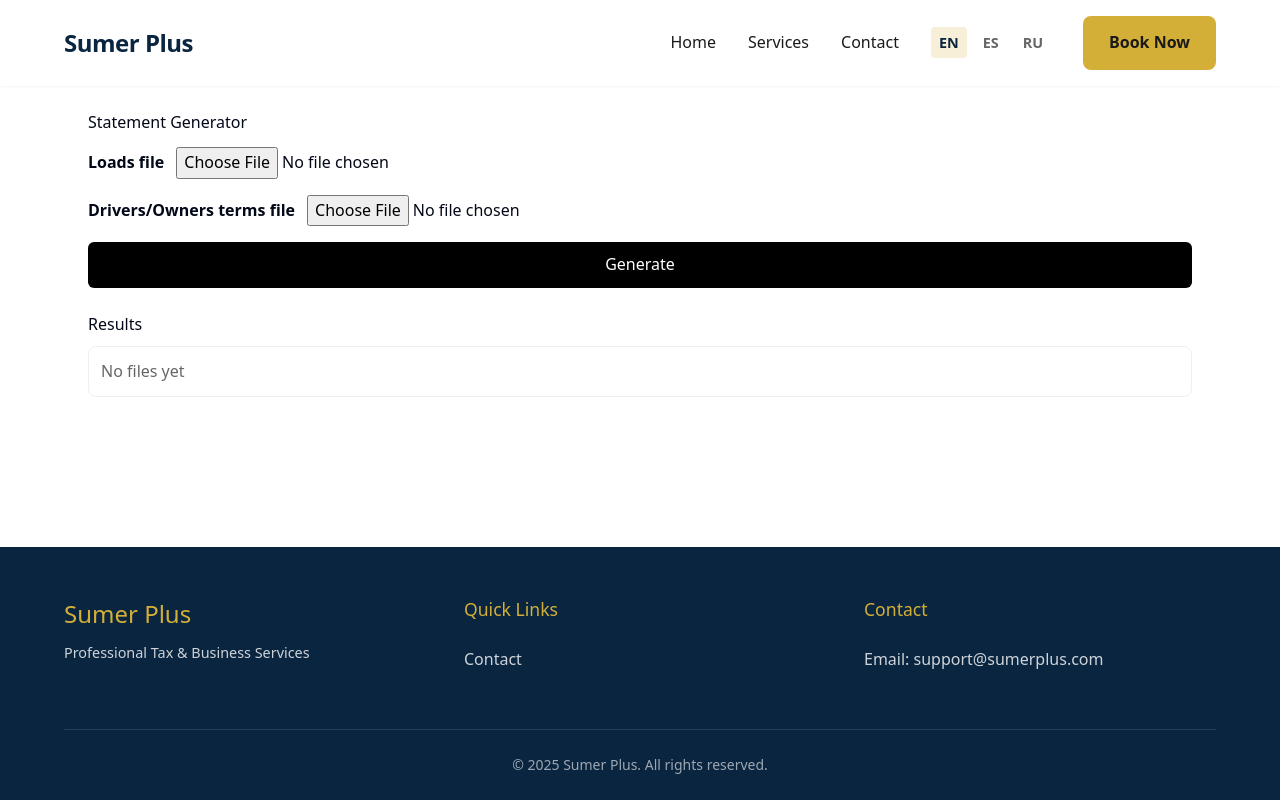
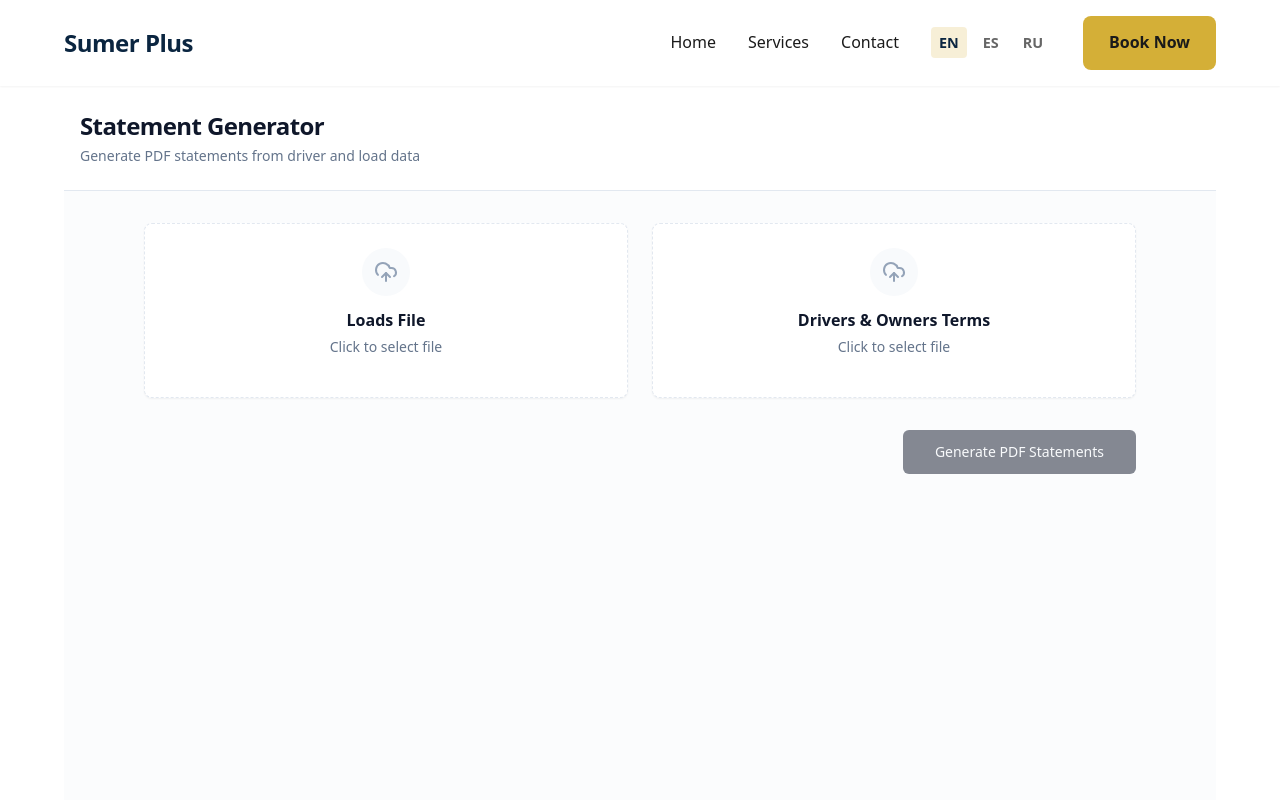
Before and after one commit to QASchoolUSA/Sumer-Plus, a Next.js app: page /en/statement-generator in a window 1280 px wide. Shown: the top 800 px of the page. Built offline with nearby package versions, Linux system fonts and the light colour scheme.

Commit message:
feat: Add Button and Input UI components and refactor StatementGeneratorClient for enhanced file upload and sheet selection.

```diff
--- a/src/app/[lang]/statement-generator/page.js
+++ b/src/app/[lang]/statement-generator/page.js
@@ -1,8 +1,34 @@
 import { getDictionary } from "../../../i18n/get-dictionary";
 import StatementGeneratorClient from "../../../components/StatementGenerator/StatementGeneratorClient";
+import { Card } from "@/components/ui/card";
 
 export default async function StatementGeneratorPage({ params }) {
-  const { lang } = await params;
+  const resolvedParams = await params;
+  const lang = resolvedParams.lang;
   const dict = await getDictionary(lang);
-  return <StatementGeneratorClient lang={lang} dict={dict} />;
+
+  return (
+    <div className="min-h-screen bg-slate-50/50">
+      {/* Simple, Professional Header */}
+      <header className="bg-white border-b border-slate-200 sticky top-0 z-10">
+        <div className="container mx-auto px-4 py-4 md:py-6">
+          <div className="flex items-center justify-between">
+            <div>
+              <h1 className="text-xl md:text-2xl font-bold tracking-tight text-slate-900">
+                Statement Generator
+              </h1>
+              <p className="text-sm text-slate-500 mt-1">
+                Generate PDF statements from driver and load data
+              </p>
+            </div>
+          </div>
+        </div>
+      </header>
+
+      {/* Main Content */}
+      <main className="container mx-auto px-4 py-8 max-w-5xl">
+        <StatementGeneratorClient lang={lang} dict={dict} />
+      </main>
+    </div>
+  );
 }
--- a/src/components/StatementGenerator/StatementGeneratorClient.js
+++ b/src/components/StatementGenerator/StatementGeneratorClient.js
@@ -1,6 +1,19 @@
 "use client";
 
-import { useState } from "react";
+import { useState, useRef } from "react";
+import {
+  FileSpreadsheet,
+  UploadCloud,
+  CheckCircle2,
+  FileText,
+  Download,
+  Eye,
+  AlertCircle,
+  Loader2
+} from "lucide-react";
+import { Button } from "@/components/ui/button";
+import { Card, CardContent, CardHeader, CardTitle, CardDescription } from "@/components/ui/card";
+import { cn } from "@/lib/utils";
 
 export default function StatementGeneratorClient({ lang }) {
   const [loading, setLoading] = useState(false);
@@ -19,6 +32,9 @@ export default function StatementGeneratorClient({ lang }) {
   const [selectedOwnersSheet, setSelectedOwnersSheet] = useState("");
   const [termsSheetsLoading, setTermsSheetsLoading] = useState(false);
   const [termsSheetsError, setTermsSheetsError] = useState("");
+
+  const loadsInputRef = useRef(null);
+  const termsInputRef = useRef(null);
 
   async function onSubmit(e) {
     e.preventDefault();
@@ -120,68 +136,175 @@ export default function StatementGeneratorClient({ lang }) {
     });
   }
 
-  return (
-    <div style={{ padding: "24px", maxWidth: 1200, margin: "0 auto" }}>
-      <h1 style={{ marginBottom: 12 }}>Statement Generator</h1>
-      <form onSubmit={onSubmit} style={{ display: "grid", gap: 16 }}>
-        <div style={{ display: "flex", gap: 12, alignItems: "center", flexWrap: "wrap" }}>
-          <strong>Loads file</strong>
+  const FileUploadBox = ({ title, file, setFile, onFileChange, loading, error, sheets, selectedSheet, setSelectedSheet, inputRef, type }) => (
+    <Card className={cn("relative transition-all duration-200", file ? "border-slate-200" : "border-dashed hover:bg-slate-50/50")}>
+      <CardContent className="p-6">
+        <div
+          className="flex flex-col items-center justify-center text-center cursor-pointer"
+          onClick={() => !file && inputRef.current?.click()}
+        >
+          <div className={cn("p-3 rounded-full mb-3", file ? "bg-green-50 text-green-600" : "bg-slate-50 text-slate-400")}>
+            {file ? <CheckCircle2 className="h-6 w-6" /> : <UploadCloud className="h-6 w-6" />}
+          </div>
+
+          <h3 className="font-semibold text-slate-900 mb-1">{title}</h3>
+
+          {!file && (
+            <p className="text-sm text-slate-500 mb-4">Click to select file</p>
+          )}
+
+          {file && (
+            <div className="flex items-center gap-2 text-sm text-slate-600 bg-slate-100 px-3 py-1 rounded-full mb-4">
+              <FileSpreadsheet className="h-3.5 w-3.5" />
+              <span className="truncate max-w-[200px]">{file.name}</span>
+              <button
+                onClick={(e) => {
+                  e.stopPropagation();
+                  setFile(null);
+                  setResults([]);
+                }}
+                className="ml-1 hover:text-red-500"
+              >
+                ×
+              </button>
+            </div>
+          )}
+
           <input
+            ref={inputRef}
             type="file"
             accept=".xls,.xlsx"
-            onChange={async (e) => {
+            onChange={onFileChange}
+            className="hidden"
+          />
+        </div>
+
+        {/* Sheet Selection Area */}
+        {file && (
+          <div className="mt-4 pt-4 border-t border-slate-100 w-full space-y-4">
+            {error && (
+              <div className="text-sm text-red-500 flex items-center gap-2 justify-center">
+                <AlertCircle className="h-4 w-4" />
+                {error}
+              </div>
+            )}
+
+            {loading ? (
+              <div className="flex items-center justify-center gap-2 text-sm text-slate-500">
+                <Loader2 className="h-4 w-4 animate-spin" />
+                Reading sheets...
+              </div>
+            ) : sheets.length > 0 && (
+              <div className="space-y-3">
+                {type === 'terms' ? (
+                  // Terms File - Drivers & Owners Sheets (Always Selects)
+                  <div className="grid grid-cols-1 md:grid-cols-2 gap-4 text-left">
+                    <div className="space-y-1.5">
+                      <label className="text-xs font-medium text-slate-500 uppercase">Drivers Sheet</label>
+                      <select
+                        value={selectedSheet.drivers}
+                        onChange={(e) => setSelectedSheet.setDrivers(e.target.value)}
+                        className="w-full h-9 rounded-md border border-input bg-transparent px-3 py-1 text-sm shadow-sm transition-colors focus-visible:outline-none focus-visible:ring-1 focus-visible:ring-ring disabled:cursor-not-allowed disabled:opacity-50"
+                      >
+                        {sheets.map((name) => (
+                          <option key={name} value={name}>{name}</option>
+                        ))}
+                      </select>
+                    </div>
+                    <div className="space-y-1.5">
+                      <label className="text-xs font-medium text-slate-500 uppercase">Owners Sheet</label>
+                      <select
+                        value={selectedSheet.owners}
+                        onChange={(e) => setSelectedSheet.setOwners(e.target.value)}
+                        className="w-full h-9 rounded-md border border-input bg-transparent px-3 py-1 text-sm shadow-sm transition-colors focus-visible:outline-none focus-visible:ring-1 focus-visible:ring-ring disabled:cursor-not-allowed disabled:opacity-50"
+                      >
+                        {sheets.map((name) => (
+                          <option key={name} value={name}>{name}</option>
+                        ))}
+                      </select>
+                    </div>
+                  </div>
+                ) : (
+                  // Loads File - Single Sheet
+                  <div className="space-y-1.5 text-left">
+                    <label className="text-xs font-medium text-slate-500 uppercase">Select Sheet</label>
+                    {sheets.length <= 8 ? (
+                      <div className="flex flex-wrap gap-2">
+                        {sheets.map((name) => (
+                          <button
+                            type="button"
+                            key={name}
+                            onClick={() => setSelectedSheet(name)}
+                            className={cn(
+                              "px-3 py-1.5 text-sm rounded-md border transition-all",
+                              selectedSheet === name
+                                ? "bg-slate-900 text-white border-slate-900 shadow-sm"
+                                : "bg-white text-slate-600 border-slate-200 hover:border-slate-300 hover:bg-slate-50"
+                            )}
+                          >
+                            {name}
+                          </button>
+                        ))}
+                      </div>
+                    ) : (
+                      <select
+                        value={selectedSheet}
+                        onChange={(e) => setSelectedSheet(e.target.value)}
+                        className="w-full h-9 rounded-md border border-input bg-transparent px-3 py-1 text-sm shadow-sm transition-colors focus-visible:outline-none focus-visible:ring-1 focus-visible:ring-ring disabled:cursor-not-allowed disabled:opacity-50"
+                      >
+                        {sheets.map((name) => (
+                          <option key={name} value={name}>{name}</option>
+                        ))}
+                      </select>
+                    )}
+                  </div>
+                )}
+              </div>
+            )}
+          </div>
+        )}
+      </CardContent>
+    </Card>
+  );
+
+  return (
+    <div className="space-y-8">
+      <form onSubmit={onSubmit} className="space-y-8">
+        <div className="grid grid-cols-1 md:grid-cols-2 gap-6">
+          <FileUploadBox
+            title="Loads File"
+            file={loadsFile}
+            setFile={setLoadsFile}
+            inputRef={loadsInputRef}
+            loading={loadsSheetsLoading}
+            error={loadsSheetsError}
+            sheets={loadsSheets}
+            selectedSheet={selectedLoadsSheet}
+            setSelectedSheet={setSelectedLoadsSheet}
+            type="loads"
+            onFileChange={async (e) => {
               const f = e.target.files?.[0] || null;
               setLoadsFile(f);
               setResults([]);
               setError("");
               setLoadsSheets([]);
               setSelectedLoadsSheet("");
-              if (f) {
-                await fetchSheets(f, setLoadsSheets, setSelectedLoadsSheet, setLoadsSheetsLoading, setLoadsSheetsError);
-              }
+              if (f) await fetchSheets(f, setLoadsSheets, setSelectedLoadsSheet, setLoadsSheetsLoading, setLoadsSheetsError);
             }}
           />
-          {loadsSheetsLoading ? (
-            <div style={{ padding: "8px 10px" }}>Loading sheets…</div>
-          ) : loadsSheets.length > 0 ? (
-            loadsSheets.length <= 8 ? (
-              <div style={{ display: "flex", gap: 12, flexWrap: "wrap" }}>
-                {loadsSheets.map((name) => (
-                  <label key={name} style={{ display: "flex", alignItems: "center", gap: 6 }}>
-                    <input
-                      type="radio"
-                      name="loads_sheet"
-                      value={name}
-                      checked={selectedLoadsSheet === name}
-                      onChange={(e) => setSelectedLoadsSheet(e.target.value)}
-                    />
-                    {name}
-                  </label>
-                ))}
-              </div>
-            ) : (
-              <select
-                value={selectedLoadsSheet}
-                onChange={(e) => setSelectedLoadsSheet(e.target.value)}
-                style={{ padding: "8px 10px", border: "1px solid #ddd", borderRadius: 6 }}
-              >
-                {loadsSheets.map((name) => (
-                  <option key={name} value={name}>
-                    {name}
-                  </option>
-                ))}
-              </select>
-            )
-          ) : null}
-          {loadsSheetsError ? <div style={{ color: "red" }}>{loadsSheetsError}</div> : null}
-        </div>
 
-        <div style={{ display: "flex", gap: 12, alignItems: "center", flexWrap: "wrap" }}>
-          <strong>Drivers/Owners terms file</strong>
-          <input
-            type="file"
-            accept=".xls,.xlsx"
-            onChange={async (e) => {
+          <FileUploadBox
+            title="Drivers & Owners Terms"
+            file={termsFile}
+            setFile={setTermsFile}
+            inputRef={termsInputRef}
+            loading={termsSheetsLoading}
+            error={termsSheetsError}
+            sheets={termsSheets}
+            selectedSheet={{ drivers: selectedDriversSheet, owners: selectedOwnersSheet }}
+            setSelectedSheet={{ setDrivers: setSelectedDriversSheet, setOwners: setSelectedOwnersSheet }}
+            type="terms"
+            onFileChange={async (e) => {
               const f = e.target.files?.[0] || null;
               setTermsFile(f);
               setResults([]);
@@ -191,13 +314,12 @@ export default function StatementGeneratorClient({ lang }) {
               setSelectedOwnersSheet("");
               if (f) {
                 await fetchSheets(f, setTermsSheets, (first) => {
-                  const driversDefault =
-                    f && first
-                      ? first
-                      : "";
+                  const driversDefault = f && first ? first : "";
                   setSelectedDriversSheet(driversDefault);
                   setSelectedOwnersSheet(driversDefault);
                 }, setTermsSheetsLoading, setTermsSheetsError);
+
+                // Auto-select smart defaults
                 if (Array.isArray(termsSheets) && termsSheets.length > 0) {
                   const driversDefault = termsSheets.find((n) => String(n).toLowerCase() === "drivers") || termsSheets[0] || "";
                   const ownersDefault = termsSheets.find((n) => String(n).toLowerCase() === "owner") || termsSheets[1] || termsSheets[0] || "";
@@ -207,112 +329,74 @@ export default function StatementGeneratorClient({ lang }) {
               }
             }}
           />
-          {termsSheetsLoading ? (
-            <div style={{ padding: "8px 10px" }}>Loading sheets…</div>
-          ) : termsSheets.length > 0 ? (
-            <div style={{ display: "flex", gap: 12, flexWrap: "wrap" }}>
-              <div style={{ display: "flex", alignItems: "center", gap: 6 }}>
-                <span>Drivers:</span>
-                <select
-                  value={selectedDriversSheet}
-                  onChange={(e) => setSelectedDriversSheet(e.target.value)}
-                  style={{ padding: "8px 10px", border: "1px solid #ddd", borderRadius: 6 }}
-                >
-                  {termsSheets.map((name) => (
-                    <option key={name} value={name}>
-                      {name}
-                    </option>
-                  ))}
-                </select>
-              </div>
-              <div style={{ display: "flex", alignItems: "center", gap: 6 }}>
-                <span>Owner:</span>
-                <select
-                  value={selectedOwnersSheet}
-                  onChange={(e) => setSelectedOwnersSheet(e.target.value)}
-                  style={{ padding: "8px 10px", border: "1px solid #ddd", borderRadius: 6 }}
-                >
-                  {termsSheets.map((name) => (
-                    <option key={name} value={name}>
-                      {name}
-                    </option>
-                  ))}
-                </select>
-              </div>
-            </div>
-          ) : null}
-          {termsSheetsError ? <div style={{ color: "red" }}>{termsSheetsError}</div> : null}
         </div>
 
-        <button
+        {error && (
+          <div className="p-4 bg-red-50 border border-red-100 rounded-md flex items-center gap-3 text-red-600 text-sm">
+            <AlertCircle className="h-5 w-5 shrink-0" />
+            {error}
+          </div>
+        )}
+
+        <div className="flex justify-end">
+          <Button
             type="submit"
+            size="lg"
             disabled={loading || !loadsFile || !termsFile}
-          style={{
-            padding: "10px 16px",
-            borderRadius: 6,
-            border: "none",
-            background: "#000",
-            color: "#fff",
-            cursor: loading ? "default" : "pointer",
-          }}
+            className="w-full md:w-auto min-w-[140px]"
           >
-          {loading ? "Processing..." : "Generate"}
-        </button>
+            {loading ? (
+              <>
+                <Loader2 className="mr-2 h-4 w-4 animate-spin" />
+                Processing...
+              </>
+            ) : (
+              "Generate PDF Statements"
+            )}
+          </Button>
+        </div>
       </form>
 
-      {error ? <div style={{ color: "red", marginTop: 8 }}>{error}</div> : null}
-      <div style={{ marginTop: 24 }}>
-        <h3 style={{ marginBottom: 8 }}>Results</h3>
-        <div style={{ border: "1px solid #eee", borderRadius: 8, maxHeight: 500, overflow: "auto" }}>
-          {results.length === 0 ? (
-            <div style={{ padding: 12, color: "#666" }}>No files yet</div>
-          ) : (
-            results.map((f) => (
-              <div
-                key={f.name}
-                style={{
-                  padding: 12,
-                  borderBottom: "1px solid #f2f2f2",
-                  display: "flex",
-                  gap: 12,
-                  justifyContent: "space-between",
-                  alignItems: "center",
-                  flexWrap: "wrap",
-                }}
+      {/* Results Section */}
+      {results.length > 0 && (
+        <Card className="animate-in fade-in slide-in-from-bottom-4 duration-500">
+          <CardHeader>
+            <CardTitle>Generated Statements</CardTitle>
+            <CardDescription>Successfully generated {results.length} PDF files.</CardDescription>
+          </CardHeader>
+          <CardContent>
+            <div className="divide-y divide-slate-100">
+              {results.map((f) => (
+                <div key={f.name} className="flex items-center justify-between py-4 first:pt-0 last:pb-0 hover:bg-slate-50 -mx-4 px-4 transition-colors">
+                  <div className="flex items-center gap-3 overflow-hidden">
+                    <div className="p-2 bg-red-50 text-red-600 rounded-lg">
+                      <FileText className="h-5 w-5" />
+                    </div>
+                    <span className="text-sm font-medium text-slate-700 truncate">{f.name}</span>
+                  </div>
+                  <div className="flex items-center gap-2">
+                    <Button
+                      variant="outline"
+                      size="sm"
+                      onClick={() => window.open(f.url, '_blank')}
+                      className="h-8 md:h-9"
                     >
-                <span style={{ flex: 1, minWidth: 200 }}>{f.name}</span>
-                <div style={{ display: "flex", gap: 8 }}>
-                  <a
-                    href={f.url}
-                    download={f.name}
-                    style={{
-                      padding: "8px 12px",
-                      borderRadius: 6,
-                      border: "1px solid #ddd",
-                      textDecoration: "none",
-                    }}
-                  >
-                    Download
-                  </a>
-                  <a
-                    href={f.url}
-                    target="_blank"
-                    rel="noopener noreferrer"
-                    style={{
-                      padding: "8px 12px",
-                      borderRadius: 6,
-                      border: "1px solid #ddd",
-                      textDecoration: "none",
-                    }}
-                  >
-                    Preview
+                      <Eye className="h-3.5 w-3.5 mr-2" />
+                      <span className="hidden sm:inline">Preview</span>
+                    </Button>
+                    <a href={f.url} download={f.name} className="inline-block">
+                      <Button size="sm" className="h-8 md:h-9">
+                        <Download className="h-3.5 w-3.5 mr-2" />
+                        <span className="hidden sm:inline">Download</span>
+                      </Button>
                     </a>
                   </div>
                 </div>
-            ))
+              ))}
+            </div>
+          </CardContent>
+        </Card>
       )}
-        </div>
-      </div>
     </div>
   );
 }
--- /dev/null
+++ b/src/components/ui/button.jsx
@@ -0,0 +1,31 @@
+import * as React from "react"
+import { cn } from "@/lib/utils"
+
+const Button = React.forwardRef(({ className, variant = "default", size = "default", asChild = false, ...props }, ref) => {
+    const Comp = asChild ? "span" : "button"
+    return (
+        <Comp
+            className={cn(
+                "inline-flex items-center justify-center whitespace-nowrap rounded-md text-sm font-medium ring-offset-background transition-colors focus-visible:outline-none focus-visible:ring-2 focus-visible:ring-ring focus-visible:ring-offset-2 disabled:pointer-events-none disabled:opacity-50",
+                {
+                    "bg-primary text-primary-foreground hover:bg-primary/90": variant === "default",
+                    "bg-destructive text-destructive-foreground hover:bg-destructive/90": variant === "destructive",
+                    "border border-input bg-background hover:bg-accent hover:text-accent-foreground": variant === "outline",
+                    "bg-secondary text-secondary-foreground hover:bg-secondary/80": variant === "secondary",
+                    "hover:bg-accent hover:text-accent-foreground": variant === "ghost",
+                    "text-primary underline-offset-4 hover:underline": variant === "link",
+                    "h-10 px-4 py-2": size === "default",
+                    "h-9 rounded-md px-3": size === "sm",
+                    "h-11 rounded-md px-8": size === "lg",
+                    "h-10 w-10": size === "icon",
+                },
+                className
+            )}
+            ref={ref}
+            {...props}
+        />
+    )
+})
+Button.displayName = "Button"
+
+export { Button }
--- /dev/null
+++ b/src/components/ui/input.jsx
@@ -0,0 +1,19 @@
+import * as React from "react"
+import { cn } from "@/lib/utils"
+
+const Input = React.forwardRef(({ className, type, ...props }, ref) => {
+    return (
+        <input
+            type={type}
+            className={cn(
+                "flex h-10 w-full rounded-md border border-input bg-background px-3 py-2 text-sm ring-offset-background file:border-0 file:bg-transparent file:text-sm file:font-medium placeholder:text-muted-foreground focus-visible:outline-none focus-visible:ring-2 focus-visible:ring-ring focus-visible:ring-offset-2 disabled:cursor-not-allowed disabled:opacity-50",
+                className
+            )}
+            ref={ref}
+            {...props}
+        />
+    )
+})
+Input.displayName = "Input"
+
+export { Input }
```
Lines whose indentation alone changed are shown as unchanged.
